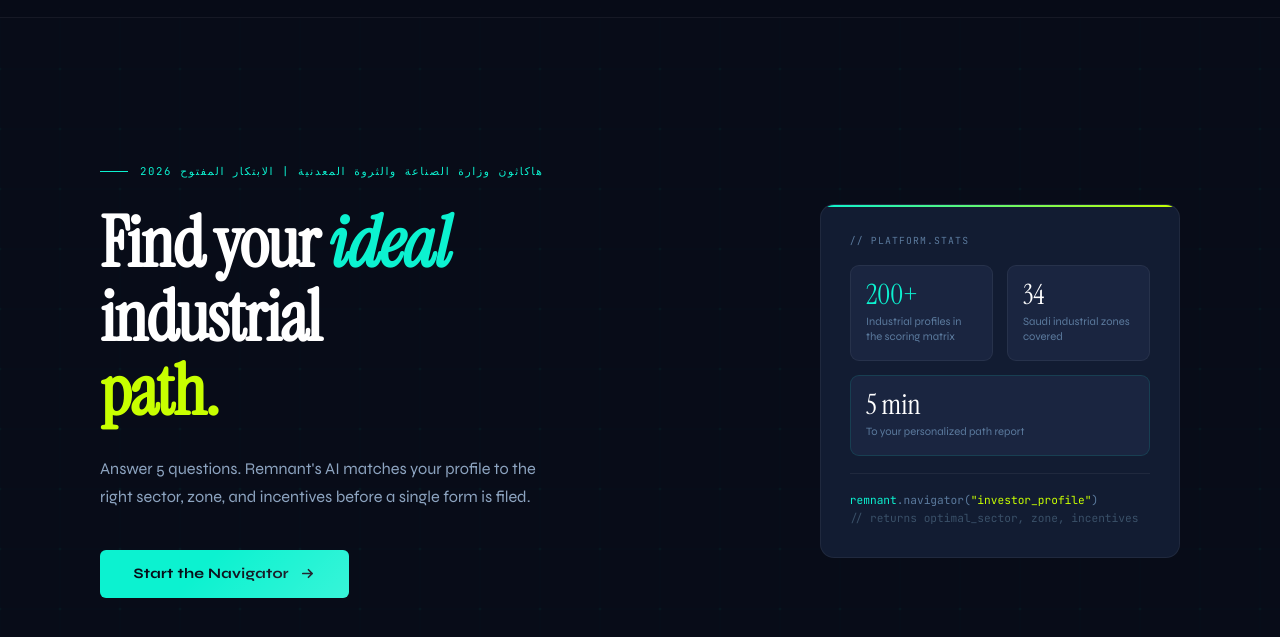
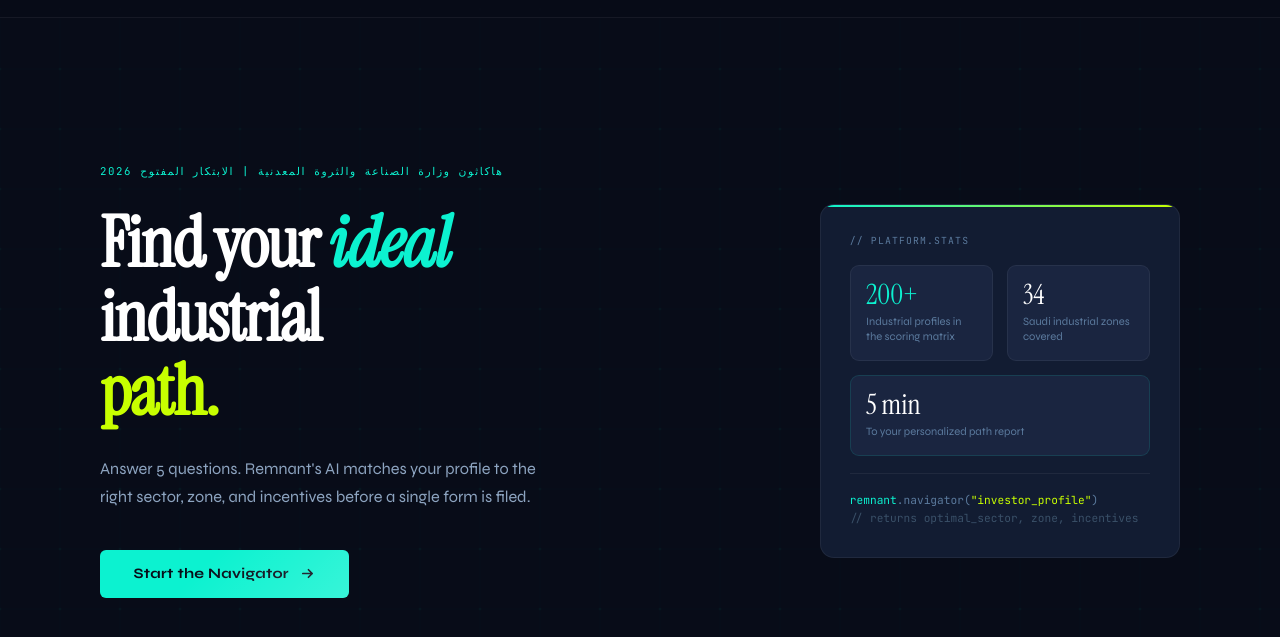
Before and after one commit to 4NGSA/Remnant, a plain HTML site: page index.html in a window 1280 px wide. Shown: the part 51-688 px from the top of the page. Drawn offline with Linux system fonts and the light colour scheme.

Commit message:
Update index.html

```diff
--- a/index.html
+++ b/index.html
@@ -79,7 +79,6 @@
   text-transform: uppercase; color: var(--cyan); margin-bottom: 1.8rem;
   display: flex; align-items: center; gap: .75rem;
 }
-.h-kicker::before { content:''; display:block; width:28px; height:1px; background:var(--cyan); }
 .h-title {
   font-family: 'Instrument Serif', serif;
   font-size: clamp(3rem, 5.5vw, 4.8rem); line-height: 1.05; color: #fff;
```
